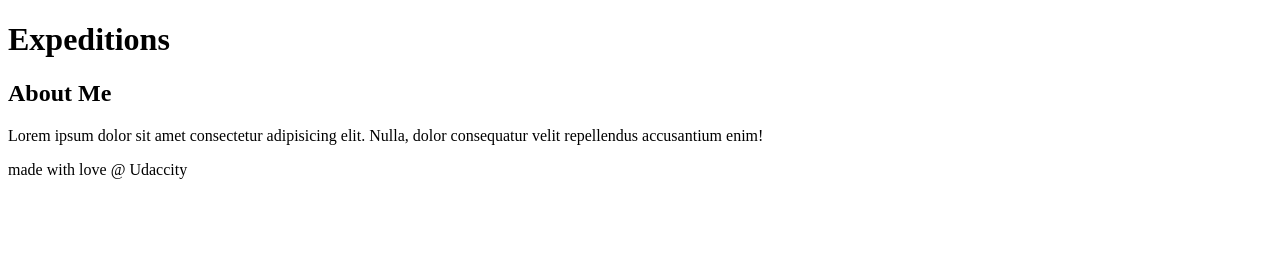
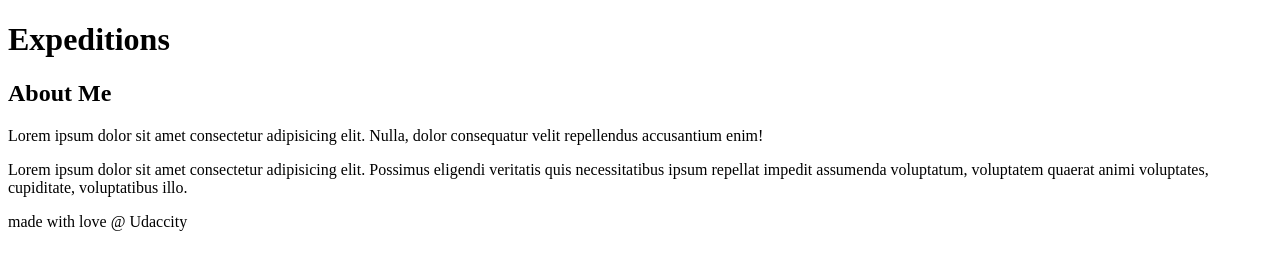
Before and after one commit to heidiasu/git-project, a plain HTML site: page index.html in a window 1280 px wide. Drawn offline with Linux system fonts and the light colour scheme.

Commit message:
Added about me paragraph

```diff
--- a/index.html
+++ b/index.html
@@ -22,6 +22,8 @@
         <h2>About Me</h2>
         <p>Lorem ipsum dolor sit amet consectetur adipisicing elit.
             Nulla, dolor consequatur velit repellendus accusantium enim!</p>
+        <p>Lorem ipsum dolor sit amet consectetur adipisicing elit. Possimus eligendi veritatis quis necessitatibus ipsum repellat impedit assumenda voluptatum,
+            voluptatem quaerat animi voluptates, cupiditate, voluptatibus illo.</p>
     </aside>
     <!-- End of new content -->
 
```
